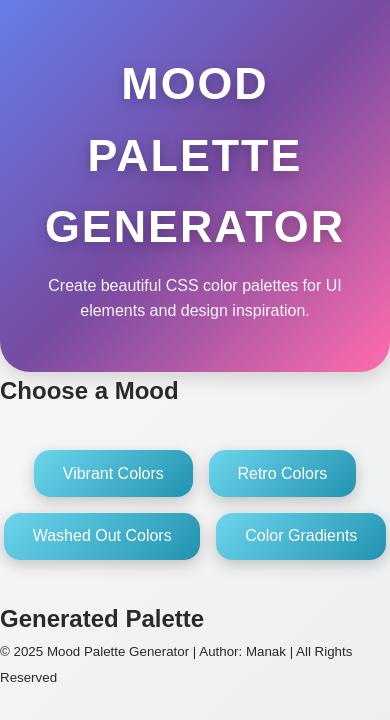
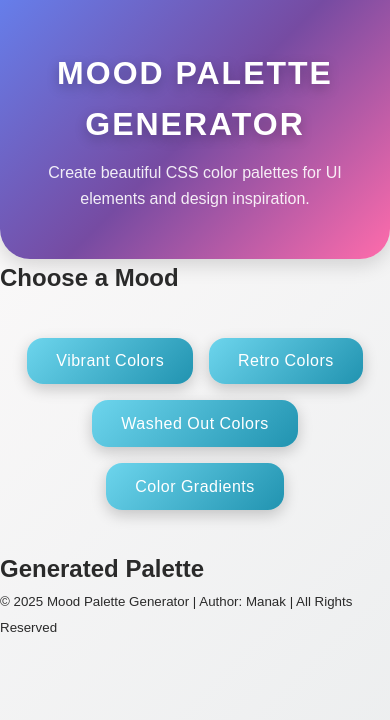
Before and after one commit to Manak05/mood-palette-generator, a plain HTML site: page index.html in a window 390 px wide. Drawn offline with Linux system fonts and the light colour scheme.

Commit message:
made some changes

```diff
--- a/style.css
+++ b/style.css
@@ -14,6 +14,7 @@ body {
   flex-direction: column;
   min-height: 100vh;
   overflow-x: hidden;
+  scroll-behavior: smooth;
 }
 
 /* 🎯 Header */
@@ -21,7 +22,7 @@ header {
   text-align: center;
   padding: 3rem 1rem;
   background: linear-gradient(135deg, #667eea, #764ba2, #ff6cab);
-  color: white;
+  color: #fff;
   box-shadow: 0 6px 20px rgba(0, 0, 0, 0.15);
   border-bottom-left-radius: 30px;
   border-bottom-right-radius: 30px;
@@ -29,7 +30,7 @@ header {
 }
 
 header h1 {
-  font-size: 2.8rem;
+  font-size: clamp(2rem, 5vw, 2.8rem);
   margin-bottom: 0.6rem;
   letter-spacing: 2px;
   text-transform: uppercase;
@@ -38,8 +39,10 @@ header h1 {
 
 header p {
   font-size: 1rem;
-  opacity: 0.95;
+  opacity: 0.9;
   font-weight: 300;
+  max-width: 600px;
+  margin: 0 auto;
 }
 
 /* 🖲️ Buttons Section */
@@ -59,14 +62,27 @@ header p {
   color: #fff;
   font-size: 1rem;
   cursor: pointer;
-  transition: all 0.35s ease;
+  transition: transform 0.3s ease, box-shadow 0.3s ease, background 0.4s ease;
   box-shadow: 0 5px 15px rgba(0, 0, 0, 0.2);
   font-weight: 500;
   backdrop-filter: blur(8px);
+  letter-spacing: 0.5px;
 }
 
+/* Smooth hover & accessibility */
 .buttons button:hover {
   background: linear-gradient(135deg, #2193b0, #6dd5ed);
   transform: translateY(-4px) scale(1.07);
-  box-shadow: 0
+  box-shadow: 0 10px 20px rgba(0, 0, 0, 0.25);
 }
+
+.buttons button:active {
+  transform: scale(0.96);
+  box-shadow: 0 3px 10px rgba(0, 0, 0, 0.2);
+}
+
+.buttons button:focu
+s {
+  outline: 3px solid #ff6cab;
+  outline-offset: 4px;
+}
```
